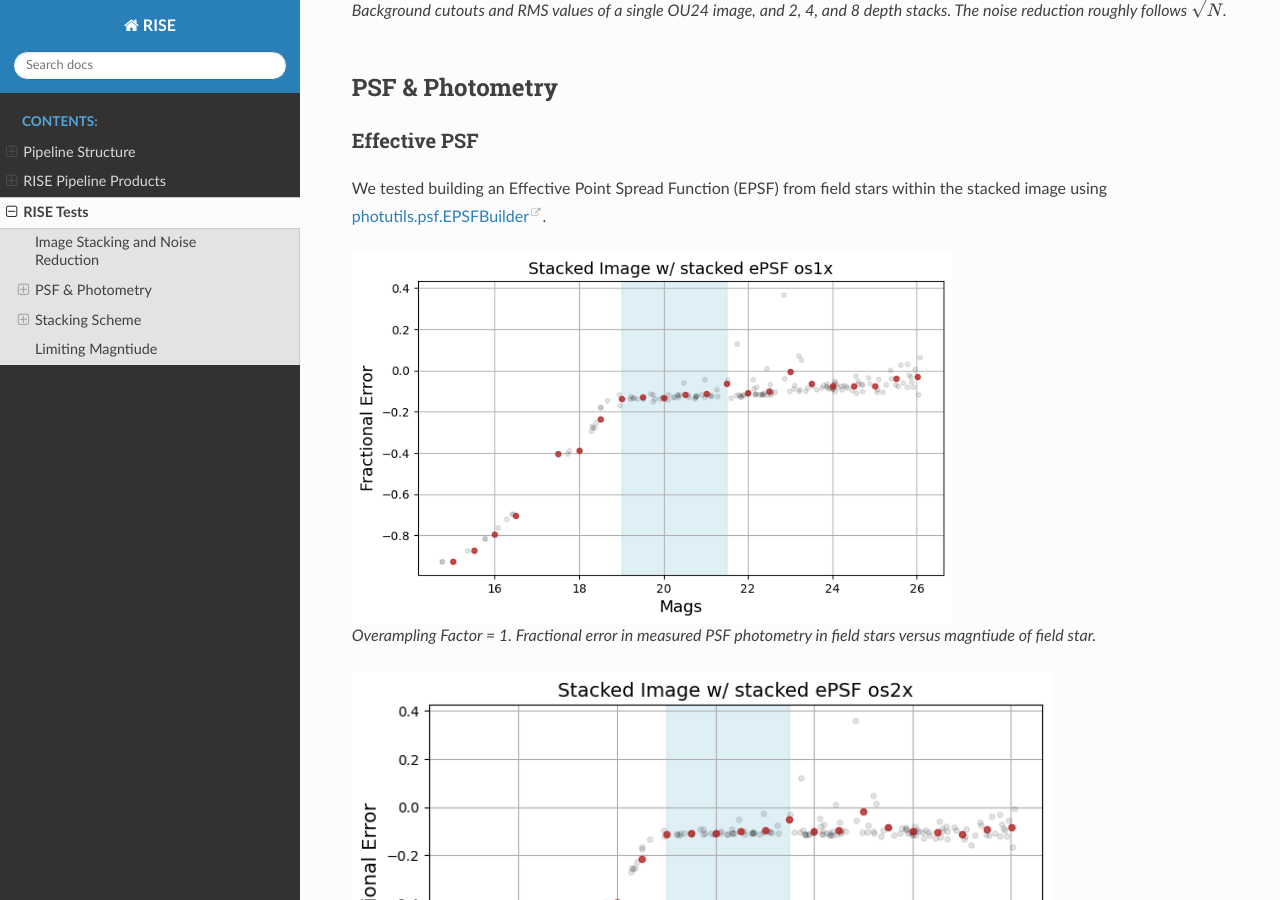
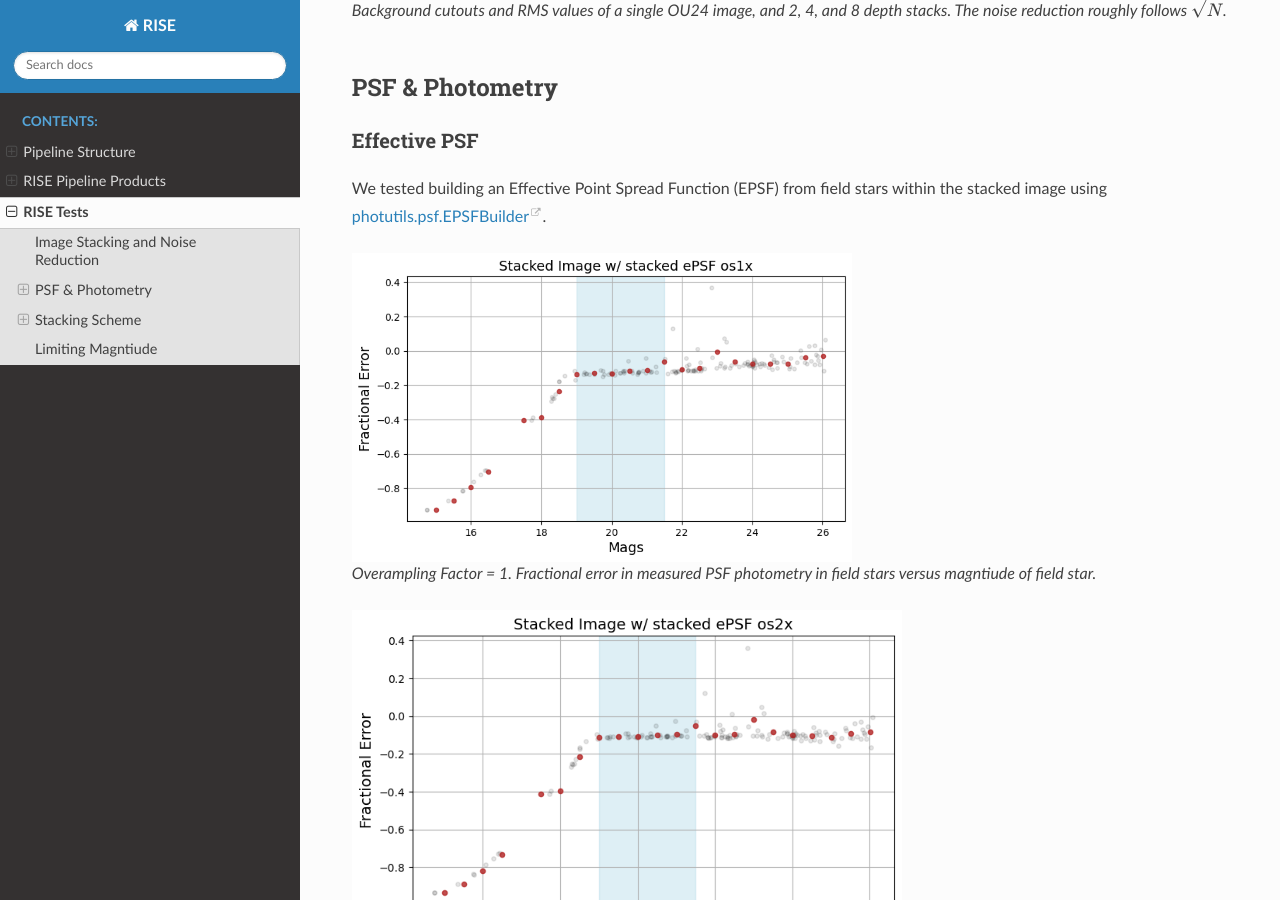
Before and after one commit to joseph-santana/RISE-docs, a Sphinx documentation site: the page built from source/tests.rst, in a window 1280 px wide and 900 px high, scrolled down 816 px. Built offline with Sphinx 7.4.7 and the Read the Docs theme 3.1.0, drawn with Linux system fonts in a browser that asks for light colours.

Commit message:
Test figure size

```diff
--- a/source/tests.rst
+++ b/source/tests.rst
@@ -31,16 +31,18 @@ We tested building an Effective Point Spread Function (EPSF) from field stars wi
 .. _`photutils.psf.EPSFBuilder`: https://photutils.readthedocs.io/en/stable/api/photutils.psf.EPSFBuilder.html
 
 .. figure:: images/bkgsubbed_stacked_image_frac_error_stacked_epsf_os1x.png
-    :width: 600px
+    :width: 500px
 
     Overampling Factor = 1. Fractional error in measured PSF photometry in field stars versus magntiude of field star.
 
 .. figure:: images/bkgsubbed_stacked_image_frac_error_stacked_epsf_os2x.png
-    :width: 700px
+    :width: 550px
 
     Overampling Factor = 2. Fractional error in measured PSF photometry in field stars versus magntiude of field star.
 
 .. figure:: images/bkgsubbed_stacked_image_frac_error_stacked_epsf_os3x.png
+    :width: 600px
+
 
     Overampling Factor = 3. Fractional error in measured PSF photometry in field stars versus magntiude of field star.
 
```
